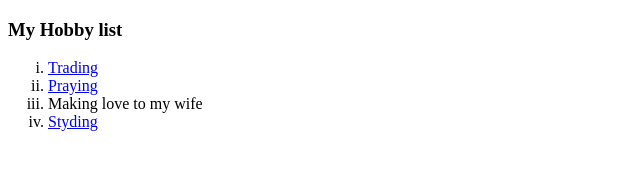
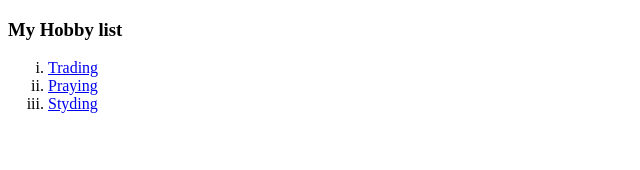
Before and after one commit to deejayway1/cv, a plain HTML site: page hobbies.html in a window 1280 px wide. Shown: the whole page, without its empty margins (0-640 px from the left). Drawn offline with Linux system fonts and the light colour scheme.

Commit message:
Update hobbies.html

```diff
--- a/hobbies.html
+++ b/hobbies.html
@@ -10,7 +10,6 @@
    <ol type="i">
     <li><a href="https://www.tradingview.com/">Trading</a></li>
     <li><a href="https://www.mstarqtown.org/">Praying</a></li>
-    <li>Making love to my wife</li>
     <li><a href="https://www.udemy.com/">Styding</a></li>
 
    </ol>
```
